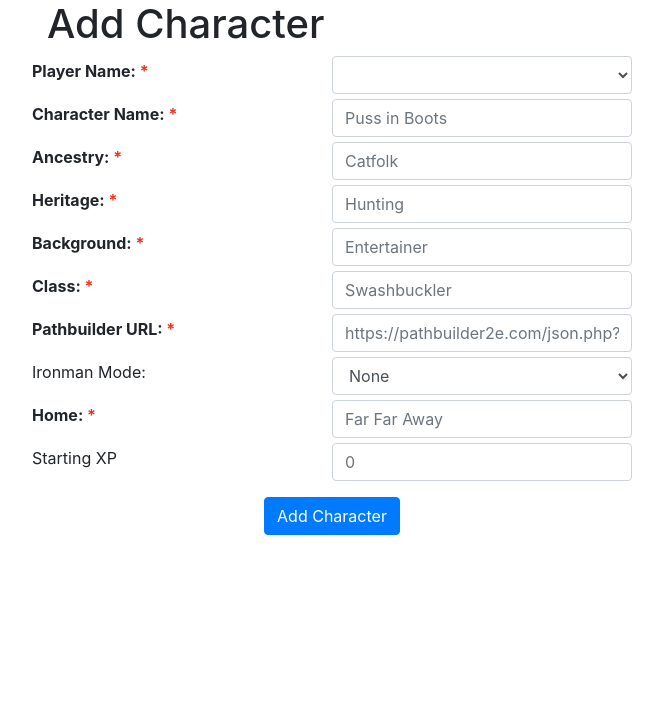
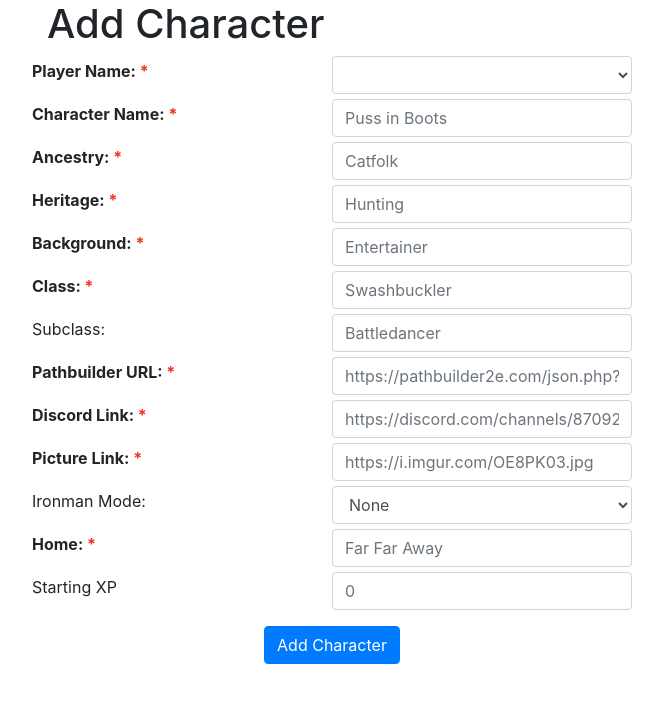
Before and after one commit to natis1/ett-py, a Flask app: page /add_character in a window 1280 px wide. Shown: the part 56-759 px from the top of the page, without its empty margins (308-971 px from the left). Run offline with Flask 2, Linux system fonts and the light colour scheme; the visitor is signed in with stand-in values (Sample User, id 1); data that the repository does not hold is empty; some libraries are stand-ins or nearby versions.

Commit message:
DB version 1 adds Discord Intro, Discord Link, Picture, and Subclass

```diff
--- a/src/ett.py
+++ b/src/ett.py
@@ -24,6 +24,7 @@ class EttGamePlayer:
 STARTING_GOLD = 15.0
 XP_PER_LEVEL = 12
 STARTING_SLOTS = 5
+STARTING_KARMA = 1
 NEW_FACE_BASE_COST = 5
 NEW_FACE_COST_PER = 1
 # for karma - name = name, level = cost (sorry),
@@ -123,6 +124,11 @@ def ett_leveling_karma(current_xp, xp_to_add):
     # if you would become level 2 but are not currently level 2, you gain an extra 3 karma.
     if (current_xp + xp_to_add) >= XP_PER_LEVEL > current_xp:
         return 3
+    # If you gain another level but are not currently that level you gain an extra 1 karma.
+    cur_level = get_level(current_xp)
+    new_level = get_level(current_xp + xp_to_add)
+    if cur_level < new_level:
+        return 1
     return 0
 
 
--- a/website/api.py
+++ b/website/api.py
@@ -172,6 +172,22 @@ def edit_player_karmaadd():
     return redirect("/edit_player", code=307)
 
 
+@api.route('/edit_player_url', methods=['POST'])
+@login_required
+def edit_player_url():
+    intro = request.form.get("intro")
+    if intro is None:
+        return api_error()
+    pl = get_player()
+    if not pl:
+        return api_error()
+    pl[PLAYERS.DiscordIntro] = intro
+    err = database.edit_player(pl)
+    if err:
+        flash("ERROR: " + err, "error")
+    return redirect("/edit_player", code=307)
+
+
 @api.route('/edit_player_karmadel', methods=['POST'])
 @login_required
 def edit_player_karmadel():
@@ -274,6 +290,7 @@ def edit_character_core():
     background = request.form.get("background", type=str)
     pc_class = request.form.get("class", type=str)
     home = request.form.get("home", type=str)
+    subclass = request.form.get("subclass", type=str)
     ironman = request.form.get("ironman", type=int)
     comments = request.form.get("comments", type=str)
     if (not ancestry or not heritage or not background or not pc_class
@@ -290,6 +307,7 @@ def edit_character_core():
     cur_char[CHARACTERS.Home] = home
     cur_char[CHARACTERS.Ironman] = ironman
     cur_char[CHARACTERS.Comments] = comments
+    cur_char[CHARACTERS.Subclass] = subclass
 
     err = database.edit_character(cur_char)
     if err:
@@ -361,12 +379,16 @@ def edit_character_fvtturl():
 @login_required
 def edit_character_pburl():
     url = request.form.get("url", type=str)
+    discord = request.form.get("discord", type=str)
+    picture = request.form.get("picture", type=str)
     if not url:
         return api_error()
     cur_char = get_character()
     if not cur_char:
         return api_error()
     cur_char[CHARACTERS.Pathbuilder] = url
+    cur_char[CHARACTERS.DiscordLink] = discord
+    cur_char[CHARACTERS.Picture] = picture
     err = database.edit_character(cur_char)
     if err:
         flash("ERROR: " + err, "error")
--- a/website/templates/add_character.html
+++ b/website/templates/add_character.html
@@ -39,10 +39,25 @@
         <input class="form-control column" name="class" id="class" maxlength="32"
                minlength="2" placeholder="Swashbuckler" required>
         </div>
+        <div class="ettrow">
+        <label for="subclass" class="column">Subclass:</label>
+        <input class="form-control column" name="subclass" id="subclass" maxlength="32"
+               minlength="2" placeholder="Battledancer">
+        </div>
         <div class="ettrow required">
         <label for="pathbuilder" class="column">Pathbuilder URL:</label>
         <input class="form-control column" name="pathbuilder" id="pathbuilder"
                type="url" placeholder="https://pathbuilder2e.com/json.php?id=123456">
+        </div>
+        <div class="ettrow required">
+        <label for="discord" class="column">Discord Link:</label>
+        <input class="form-control column" name="discord" id="discord"
+               type="url" placeholder="https://discord.com/channels/870925179570753616/1066862081778913402">
+        </div>
+        <div class="ettrow required">
+        <label for="picture" class="column">Picture Link:</label>
+        <input class="form-control column" name="picture" id="picture"
+               type="url" placeholder="https://i.imgur.com/OE8PK03.jpg">
         </div>
         <div class="ettrow">
         <label for="ironman" class="column">Ironman Mode:</label>
--- a/website/templates/add_player.html
+++ b/website/templates/add_player.html
@@ -10,9 +10,13 @@
     <label for="playerName" class="column">Player Name:</label>
     <input class="form-control column" name="playerName" id="playerName" maxlength="32" minlength="2">
     </div>
+    <div class="ettrow required">
+    <label for="discord" class="small_column">Intro URL:</label>
+    <input class="form-control big_column" type="url" id="discord" name="discord" placeholder="https://discord.com/channels/870925179570753616/933396068325019648/1066574740061438052">
+    </div>
     <div class="ettrow">
     <label for="karma" class="column">Starting Karma:</label>
-    <input class="form-control column" type="number" id="karma" name="karma" min="0" max="1000" placeholder="0">
+    <input class="form-control column" type="number" id="karma" name="karma" min="0" max="1000" placeholder="1">
     </div>
     <div class="ettrow">
     <label for="xp" class="column">Starting XP:</label>
--- a/website/templates/edit_adventure.html
+++ b/website/templates/edit_adventure.html
@@ -1,5 +1,5 @@
 {% extends "base.html" %}
-{% block title %}Edit Character{% endblock %}
+{% block title %}Edit Adventure{% endblock %}
 {% block javascript %}
 <script type="text/javascript"
         src="{{ url_for('static', filename='edit.js') }}"></script>
--- a/website/templates/view_player.html
+++ b/website/templates/view_player.html
@@ -1,5 +1,5 @@
 {% extends "base.html" %}
-{% block title %}Edit Character{% endblock %}
+{% block title %}View Player{% endblock %}
 {% block javascript %}
 {% endblock %}
 {% block content %}
@@ -10,6 +10,9 @@
     <div class="column">{{ p[1] }}</div>
 </div>
 
+{% if p[6] %}
+<button type='button' class="btn btn-success" onclick="window.open('{{ p[6] }}')">Player Intro</button>
+{% endif %}
 <div class="ettrow">
     <div class="column">Characters Used: </div>
     <div class="column">{{ e[2] }} / {{ e[3] }}</div>
--- a/website/views.py
+++ b/website/views.py
@@ -30,9 +30,11 @@ def add_player():
 def add_player_post():
     print(request.form)
     data = request.form
+    discord = data.get('discord')
     karma = data.get('karma')
     if karma == '':
-        karma = 0
+        # Per Ghost Yuki you start with 1 karma
+        karma = 1
     else:
         karma = int(karma)
     xp = data.get('xp')
@@ -40,7 +42,7 @@ def add_player_post():
         xp = 0
     else:
         xp = float(xp)
-    database.add_player(data.get('playerName'), current_user.name, karma, xp)
+    database.add_player(data.get('playerName'), current_user.name, karma, xp, discord)
     return redirect('/players')
 
 
@@ -153,8 +155,9 @@ def add_character_post():
     else:
         xp = float(xp)
     err = database.add_character(data.get("playerName"), current_user.name, data.get("name"), data.get("ancestry"),
-                           data.get("background"), data.get("class"), data.get("heritage"),
-                           data.get("pathbuilder"), int(data.get("ironman")), data.get("home"), xp)
+                                 data.get("background"), data.get("class"), data.get("heritage"),
+                                 data.get("pathbuilder"), int(data.get("ironman")), data.get("home"), xp,
+                                 data.get("subclass"), data.get("discord"), data.get("picture"))
     if err:
         flash("ERROR ADDING CHARACTER: " + err, "error")
     return redirect('/characters')
```
Also changed, not shown: src/database.py (+31 -10 lines), website/templates/edit_character.html (+16 -1 lines), website/templates/edit_player.html (+14 -1 lines), website/templates/view_character.html (+9 -1 lines).
